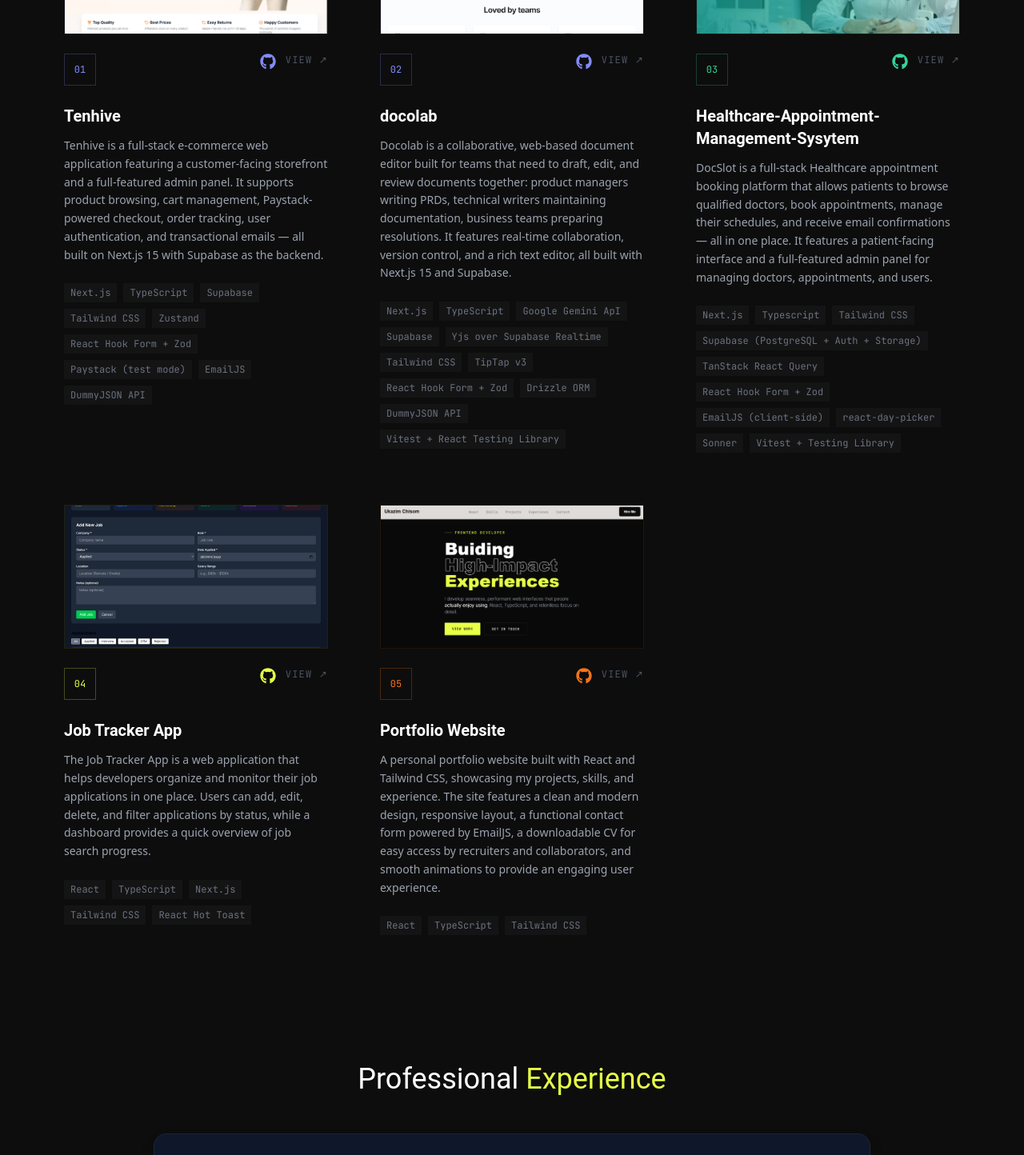
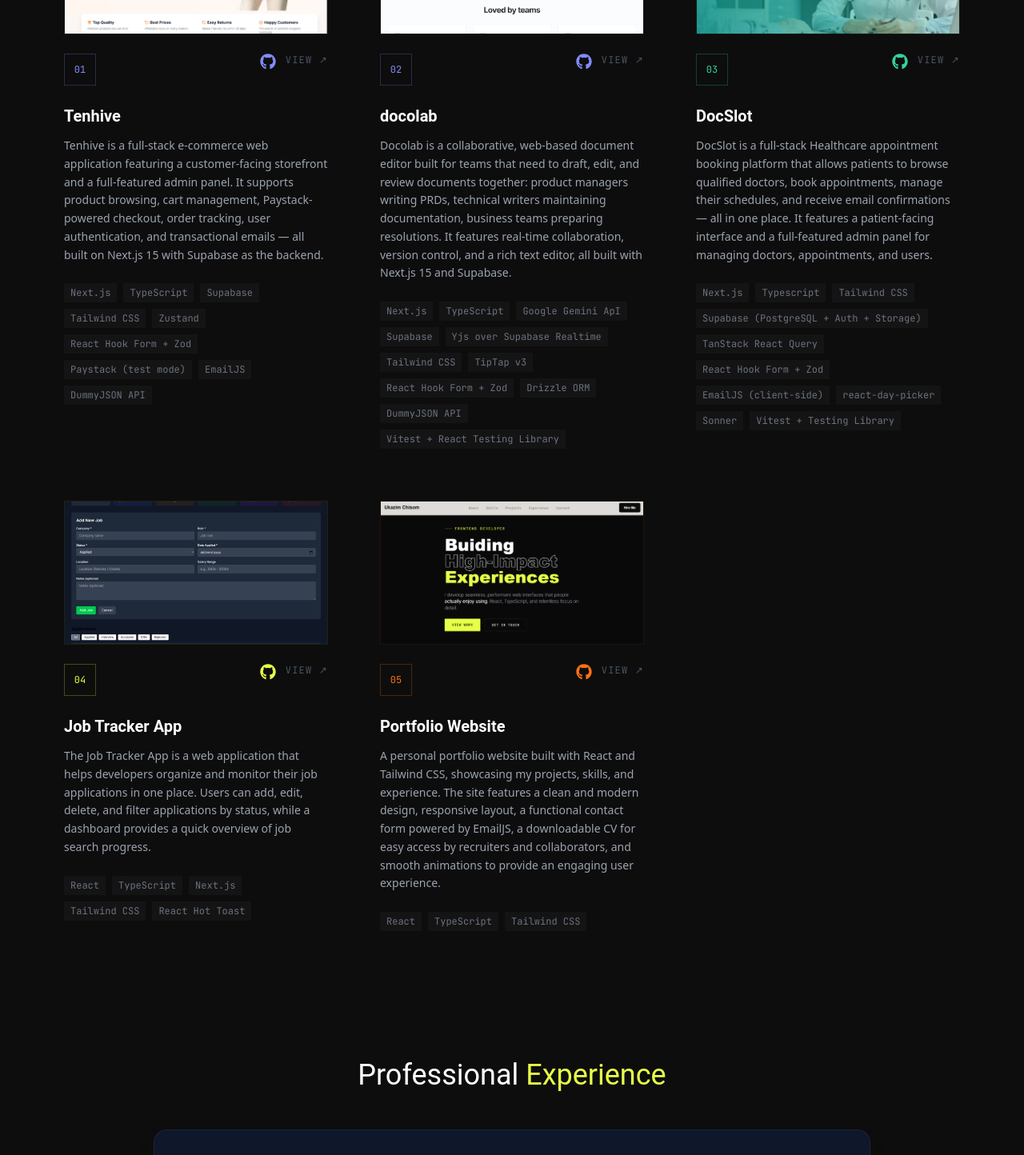
Before and after one commit to ukazimchisom/my-portfolio-website, a React (Vite) app: page / in a window 1280 px wide. Shown: the part 2840-4284 px from the top of the page at 80% size. Built offline with nearby package versions, Linux system fonts and the light colour scheme.

Commit message:
fix: correct 'System' typo and standardize date formatting in experience section

```diff
--- a/src/components/Experience.tsx
+++ b/src/components/Experience.tsx
@@ -1,7 +1,7 @@
 const experiences = [
   {
     role: "Frontend Developer — Bizzmarrow Technologies",
-    period: "May 2025 — jan 2026",
+    period: "May 2025 — Jan 2026",
     type: "Contract · Hybrid",
     highlights: [
       "Architected and shipped a production-ready job platform application using Next.js, TypeScript, and Tailwind CSS.",
--- a/src/components/Projects.tsx
+++ b/src/components/Projects.tsx
@@ -49,7 +49,7 @@ const projects = [
   },
   {
     id: 3,
-    title: "Healthcare-Appointment-Management-Sysytem",
+    title: "DocSlot",
     description:
       "DocSlot is a full-stack Healthcare appointment booking platform that allows patients to browse qualified doctors, book appointments, manage their schedules, and receive email confirmations — all in one place. It features a patient-facing interface and a full-featured admin panel for managing doctors, appointments, and users.",
     tech: [
@@ -66,8 +66,7 @@ const projects = [
     ],
     color: "#34d399",
     link: "https://docslot-healthcare.vercel.app/",
-    github:
-      "https://github.com/ukazimchisom/Healthcare-Appointment-Management-System",
+    github: "https://github.com/ukazimchisom/docSlot",
     image: "/assets/DocSlot-screenshot.png",
   },
   {
```
